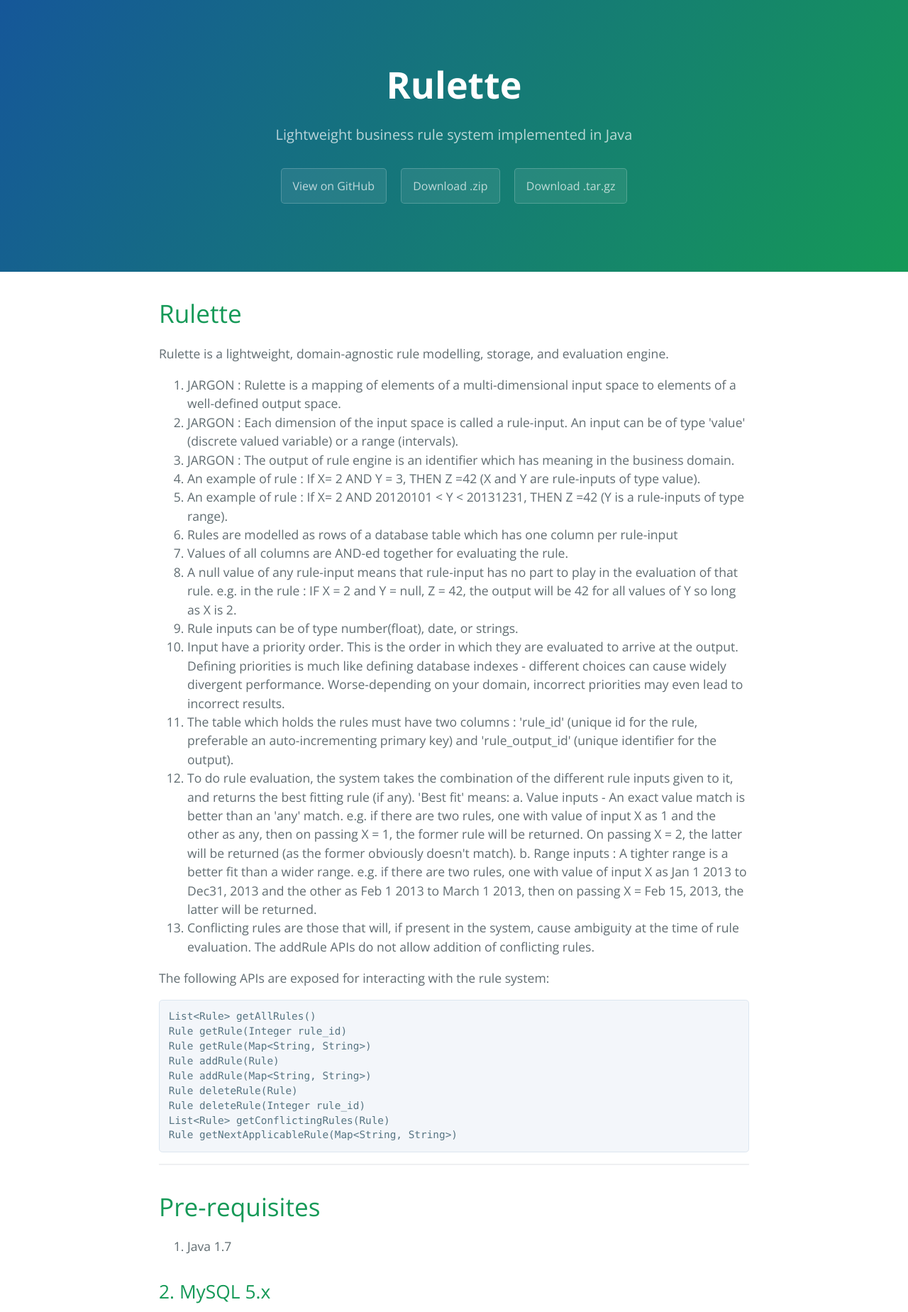
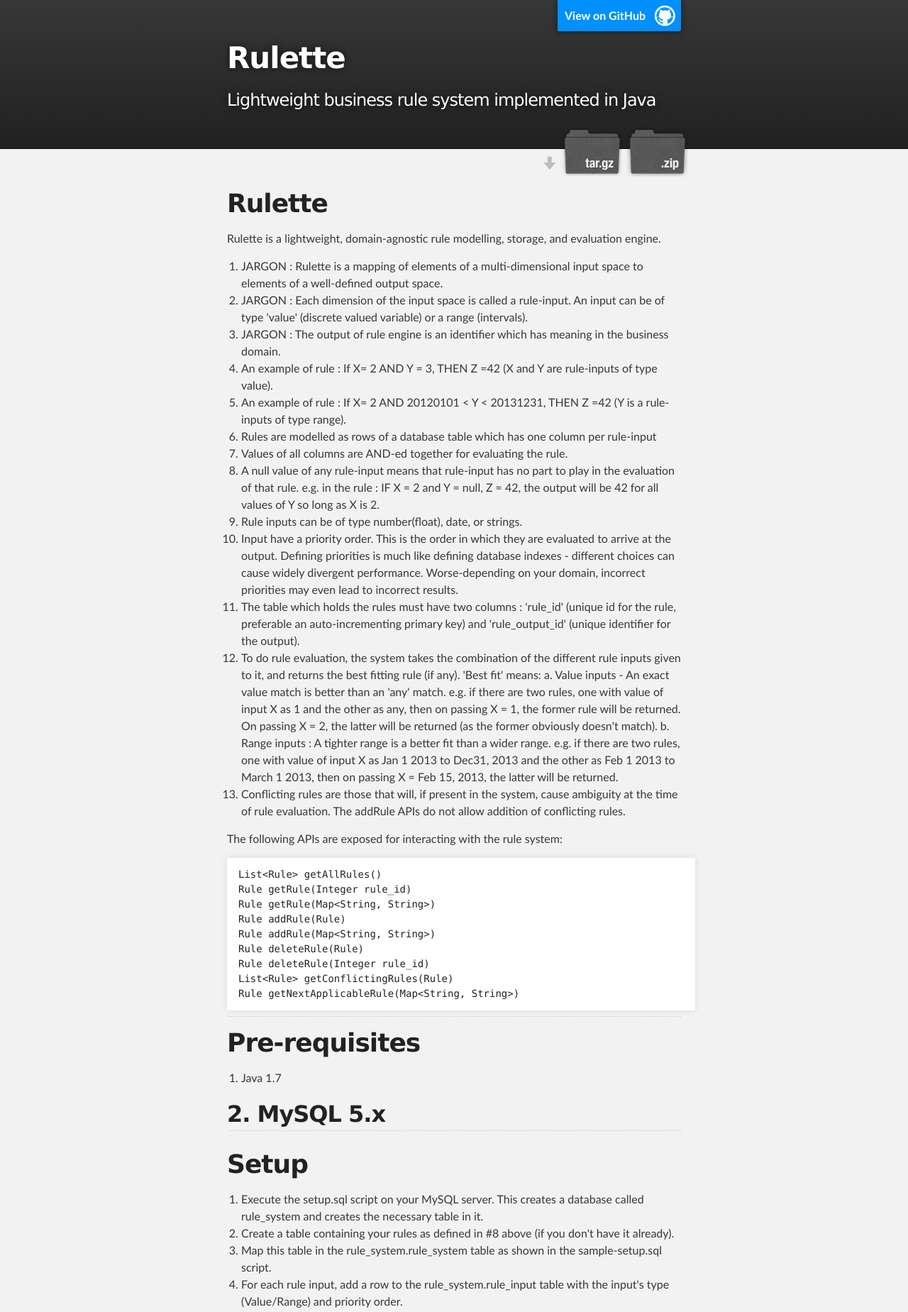
Before and after one commit to kislayverma/Rulette, a plain HTML site: page index.html in a window 1280 px wide. Shown: the top 1849 px of the page at 71% size. Drawn offline with nearby package versions, Linux system fonts and the light colour scheme.

Commit message:
Create gh-pages branch via GitHub

```diff
--- a/index.html
+++ b/index.html
@@ -1,25 +1,37 @@
 <!DOCTYPE html>
-<html lang="en-us">
+<html>
+
   <head>
-    <meta charset="UTF-8">
-    <title>Rulette by kislayverma</title>
-    <meta name="viewport" content="width=device-width, initial-scale=1">
-    <link rel="stylesheet" type="text/css" href="stylesheets/normalize.css" media="screen">
-    <link href='https://fonts.googleapis.com/css?family=Open+Sans:400,700' rel='stylesheet' type='text/css'>
-    <link rel="stylesheet" type="text/css" href="stylesheets/stylesheet.css" media="screen">
-    <link rel="stylesheet" type="text/css" href="stylesheets/github-light.css" media="screen">
+    <meta charset='utf-8'>
+    <meta http-equiv="X-UA-Compatible" content="chrome=1">
+    <meta name="description" content="Rulette : Lightweight business rule system implemented in Java">
+
+    <link rel="stylesheet" type="text/css" media="screen" href="stylesheets/stylesheet.css">
+
+    <title>Rulette</title>
   </head>
+
   <body>
-    <section class="page-header">
-      <h1 class="project-name">Rulette</h1>
-      <h2 class="project-tagline">Lightweight business rule system implemented in Java</h2>
-      <a href="https://github.com/kislayverma/Rulette" class="btn">View on GitHub</a>
-      <a href="https://github.com/kislayverma/Rulette/zipball/master" class="btn">Download .zip</a>
-      <a href="https://github.com/kislayverma/Rulette/tarball/master" class="btn">Download .tar.gz</a>
-    </section>
 
-    <section class="main-content">
-      <h1>
+    <!-- HEADER -->
+    <div id="header_wrap" class="outer">
+        <header class="inner">
+          <a id="forkme_banner" href="https://github.com/kislayverma/Rulette">View on GitHub</a>
+
+          <h1 id="project_title">Rulette</h1>
+          <h2 id="project_tagline">Lightweight business rule system implemented in Java</h2>
+
+            <section id="downloads">
+              <a class="zip_download_link" href="https://github.com/kislayverma/Rulette/zipball/master">Download this project as a .zip file</a>
+              <a class="tar_download_link" href="https://github.com/kislayverma/Rulette/tarball/master">Download this project as a tar.gz file</a>
+            </section>
+        </header>
+    </div>
+
+    <!-- MAIN CONTENT -->
+    <div id="main_content_wrap" class="outer">
+      <section id="main_content" class="inner">
+        <h1>
 <a id="rulette" class="anchor" href="#rulette" aria-hidden="true"><span aria-hidden="true" class="octicon octicon-link"></span></a>Rulette</h1>
 
 <p>Rulette is a lightweight, domain-agnostic rule modelling, storage, and evaluation engine.</p>
@@ -101,14 +113,17 @@
 <pre><code> RuleSystem rs = new RuleSystem(&lt;rule system name&gt;[, &lt;validator&gt;]);
  Rule r = rs.getRule(&lt;ruleid&gt;);
 </code></pre>
+      </section>
+    </div>
 
-      <footer class="site-footer">
-        <span class="site-footer-owner"><a href="https://github.com/kislayverma/Rulette">Rulette</a> is maintained by <a href="https://github.com/kislayverma">kislayverma</a>.</span>
+    <!-- FOOTER  -->
+    <div id="footer_wrap" class="outer">
+      <footer class="inner">
+        <p class="copyright">Rulette maintained by <a href="https://github.com/kislayverma">kislayverma</a></p>
+        <p>Published with <a href="https://pages.github.com">GitHub Pages</a></p>
+      </footer>
+    </div>
 
-        <span class="site-footer-credits">This page was generated by <a href="https://pages.github.com">GitHub Pages</a> using the <a href="https://github.com/jasonlong/cayman-theme">Cayman theme</a> by <a href="https://twitter.com/jasonlong">Jason Long</a>.</span>
-      </footer>
-
-    </section>
 
 
   </body>
--- /dev/null
+++ b/javascripts/main.js
@@ -0,0 +1 @@
+console.log('This would be the main JS file.');
--- a/stylesheets/stylesheet.css
+++ b/stylesheets/stylesheet.css
@@ -1,245 +1,425 @@
-* {
-  box-sizing: border-box; }
+/*******************************************************************************
+Slate Theme for GitHub Pages
+by Jason Costello, @jsncostello
+*******************************************************************************/
+
+@import url(github-light.css);
+
+/*******************************************************************************
+MeyerWeb Reset
+*******************************************************************************/
+
+html, body, div, span, applet, object, iframe,
+h1, h2, h3, h4, h5, h6, p, blockquote, pre,
+a, abbr, acronym, address, big, cite, code,
+del, dfn, em, img, ins, kbd, q, s, samp,
+small, strike, strong, sub, sup, tt, var,
+b, u, i, center,
+dl, dt, dd, ol, ul, li,
+fieldset, form, label, legend,
+table, caption, tbody, tfoot, thead, tr, th, td,
+article, aside, canvas, details, embed,
+figure, figcaption, footer, header, hgroup,
+menu, nav, output, ruby, section, summary,
+time, mark, audio, video {
+  margin: 0;
+  padding: 0;
+  border: 0;
+  font: inherit;
+  vertical-align: baseline;
+}
+
+/* HTML5 display-role reset for older browsers */
+article, aside, details, figcaption, figure,
+footer, header, hgroup, menu, nav, section {
+  display: block;
+}
+
+ol, ul {
+  list-style: none;
+}
+
+table {
+  border-collapse: collapse;
+  border-spacing: 0;
+}
+
+/*******************************************************************************
+Theme Styles
+*******************************************************************************/
 
 body {
-  padding: 0;
-  margin: 0;
-  font-family: "Open Sans", "Helvetica Neue", Helvetica, Arial, sans-serif;
+  box-sizing: border-box;
+  color:#373737;
+  background: #212121;
   font-size: 16px;
+  font-family: 'Myriad Pro', Calibri, Helvetica, Arial, sans-serif;
   line-height: 1.5;
-  color: #606c71; }
+  -webkit-font-smoothing: antialiased;
+}
+
+h1, h2, h3, h4, h5, h6 {
+  margin: 10px 0;
+  font-weight: 700;
+  color:#222222;
+  font-family: 'Lucida Grande', 'Calibri', Helvetica, Arial, sans-serif;
+  letter-spacing: -1px;
+}
+
+h1 {
+  font-size: 36px;
+  font-weight: 700;
+}
+
+h2 {
+  padding-bottom: 10px;
+  font-size: 32px;
+  background: url('../images/bg_hr.png') repeat-x bottom;
+}
+
+h3 {
+  font-size: 24px;
+}
+
+h4 {
+  font-size: 21px;
+}
+
+h5 {
+  font-size: 18px;
+}
+
+h6 {
+  font-size: 16px;
+}
+
+p {
+  margin: 10px 0 15px 0;
+}
+
+footer p {
+  color: #f2f2f2;
+}
 
 a {
-  color: #1e6bb8;
-  text-decoration: none; }
-  a:hover {
-    text-decoration: underline; }
+  text-decoration: none;
+  color: #007edf;
+  text-shadow: none;
 
-.btn {
-  display: inline-block;
-  margin-bottom: 1rem;
-  color: rgba(255, 255, 255, 0.7);
-  background-color: rgba(255, 255, 255, 0.08);
-  border-color: rgba(255, 255, 255, 0.2);
-  border-style: solid;
-  border-width: 1px;
-  border-radius: 0.3rem;
-  transition: color 0.2s, background-color 0.2s, border-color 0.2s; }
-  .btn + .btn {
-    margin-left: 1rem; }
+  transition: color 0.5s ease;
+  transition: text-shadow 0.5s ease;
+  -webkit-transition: color 0.5s ease;
+  -webkit-transition: text-shadow 0.5s ease;
+  -moz-transition: color 0.5s ease;
+  -moz-transition: text-shadow 0.5s ease;
+  -o-transition: color 0.5s ease;
+  -o-transition: text-shadow 0.5s ease;
+  -ms-transition: color 0.5s ease;
+  -ms-transition: text-shadow 0.5s ease;
+}
 
-.btn:hover {
-  color: rgba(255, 255, 255, 0.8);
-  text-decoration: none;
-  background-color: rgba(255, 255, 255, 0.2);
-  border-color: rgba(255, 255, 255, 0.3); }
+a:hover, a:focus {text-decoration: underline;}
 
-@media screen and (min-width: 64em) {
-  .btn {
-    padding: 0.75rem 1rem; } }
+footer a {
+  color: #F2F2F2;
+  text-decoration: underline;
+}
 
-@media screen and (min-width: 42em) and (max-width: 64em) {
-  .btn {
-    padding: 0.6rem 0.9rem;
-    font-size: 0.9rem; } }
+em {
+  font-style: italic;
+}
 
-@media screen and (max-width: 42em) {
-  .btn {
-    display: block;
-    width: 100%;
-    padding: 0.75rem;
-    font-size: 0.9rem; }
-    .btn + .btn {
-      margin-top: 1rem;
-      margin-left: 0; } }
+strong {
+  font-weight: bold;
+}
 
-.page-header {
+img {
+  position: relative;
+  margin: 0 auto;
+  max-width: 739px;
+  padding: 5px;
+  margin: 10px 0 10px 0;
+  border: 1px solid #ebebeb;
+
+  box-shadow: 0 0 5px #ebebeb;
+  -webkit-box-shadow: 0 0 5px #ebebeb;
+  -moz-box-shadow: 0 0 5px #ebebeb;
+  -o-box-shadow: 0 0 5px #ebebeb;
+  -ms-box-shadow: 0 0 5px #ebebeb;
+}
+
+p img {
+  display: inline;
+  margin: 0;
+  padding: 0;
+  vertical-align: middle;
+  text-align: center;
+  border: none;
+}
+
+pre, code {
+  width: 100%;
+  color: #222;
+  background-color: #fff;
+
+  font-family: Monaco, "Bitstream Vera Sans Mono", "Lucida Console", Terminal, monospace;
+  font-size: 14px;
+
+  border-radius: 2px;
+  -moz-border-radius: 2px;
+  -webkit-border-radius: 2px;
+}
+
+pre {
+  width: 100%;
+  padding: 10px;
+  box-shadow: 0 0 10px rgba(0,0,0,.1);
+  overflow: auto;
+}
+
+code {
+  padding: 3px;
+  margin: 0 3px;
+  box-shadow: 0 0 10px rgba(0,0,0,.1);
+}
+
+pre code {
+  display: block;
+  box-shadow: none;
+}
+
+blockquote {
+  color: #666;
+  margin-bottom: 20px;
+  padding: 0 0 0 20px;
+  border-left: 3px solid #bbb;
+}
+
+
+ul, ol, dl {
+  margin-bottom: 15px
+}
+
+ul {
+  list-style-position: inside;
+  list-style: disc;
+  padding-left: 20px;
+}
+
+ol {
+  list-style-position: inside;
+  list-style: decimal;
+  padding-left: 20px;
+}
+
+dl dt {
+  font-weight: bold;
+}
+
+dl dd {
+  padding-left: 20px;
+  font-style: italic;
+}
+
+dl p {
+  padding-left: 20px;
+  font-style: italic;
+}
+
+hr {
+  height: 1px;
+  margin-bottom: 5px;
+  border: none;
+  background: url('../images/bg_hr.png') repeat-x center;
+}
+
+table {
+  border: 1px solid #373737;
+  margin-bottom: 20px;
+  text-align: left;
+ }
+
+th {
+  font-family: 'Lucida Grande', 'Helvetica Neue', Helvetica, Arial, sans-serif;
+  padding: 10px;
+  background: #373737;
   color: #fff;
-  text-align: center;
-  background-color: #159957;
-  background-image: linear-gradient(120deg, #155799, #159957); }
+ }
 
-@media screen and (min-width: 64em) {
-  .page-header {
-    padding: 5rem 6rem; } }
+td {
+  padding: 10px;
+  border: 1px solid #373737;
+ }
 
-@media screen and (min-width: 42em) and (max-width: 64em) {
-  .page-header {
-    padding: 3rem 4rem; } }
+form {
+  background: #f2f2f2;
+  padding: 20px;
+}
 
-@media screen and (max-width: 42em) {
-  .page-header {
-    padding: 2rem 1rem; } }
+/*******************************************************************************
+Full-Width Styles
+*******************************************************************************/
 
-.project-name {
-  margin-top: 0;
-  margin-bottom: 0.1rem; }
+.outer {
+  width: 100%;
+}
 
-@media screen and (min-width: 64em) {
-  .project-name {
-    font-size: 3.25rem; } }
+.inner {
+  position: relative;
+  max-width: 640px;
+  padding: 20px 10px;
+  margin: 0 auto;
+}
 
-@media screen and (min-width: 42em) and (max-width: 64em) {
-  .project-name {
-    font-size: 2.25rem; } }
+#forkme_banner {
+  display: block;
+  position: absolute;
+  top:0;
+  right: 10px;
+  z-index: 10;
+  padding: 10px 50px 10px 10px;
+  color: #fff;
+  background: url('../images/blacktocat.png') #0090ff no-repeat 95% 50%;
+  font-weight: 700;
+  box-shadow: 0 0 10px rgba(0,0,0,.5);
+  border-bottom-left-radius: 2px;
+  border-bottom-right-radius: 2px;
+}
 
-@media screen and (max-width: 42em) {
-  .project-name {
-    font-size: 1.75rem; } }
+#header_wrap {
+  background: #212121;
+  background: -moz-linear-gradient(top, #373737, #212121);
+  background: -webkit-linear-gradient(top, #373737, #212121);
+  background: -ms-linear-gradient(top, #373737, #212121);
+  background: -o-linear-gradient(top, #373737, #212121);
+  background: linear-gradient(top, #373737, #212121);
+}
 
-.project-tagline {
-  margin-bottom: 2rem;
-  font-weight: normal;
-  opacity: 0.7; }
+#header_wrap .inner {
+  padding: 50px 10px 30px 10px;
+}
 
-@media screen and (min-width: 64em) {
-  .project-tagline {
-    font-size: 1.25rem; } }
+#project_title {
+  margin: 0;
+  color: #fff;
+  font-size: 42px;
+  font-weight: 700;
+  text-shadow: #111 0px 0px 10px;
+}
 
-@media screen and (min-width: 42em) and (max-width: 64em) {
-  .project-tagline {
-    font-size: 1.15rem; } }
+#project_tagline {
+  color: #fff;
+  font-size: 24px;
+  font-weight: 300;
+  background: none;
+  text-shadow: #111 0px 0px 10px;
+}
 
-@media screen and (max-width: 42em) {
-  .project-tagline {
-    font-size: 1rem; } }
+#downloads {
+  position: absolute;
+  width: 210px;
+  z-index: 10;
+  bottom: -40px;
+  right: 0;
+  height: 70px;
+  background: url('../images/icon_download.png') no-repeat 0% 90%;
+}
 
-.main-content :first-child {
-  margin-top: 0; }
-.main-content img {
-  max-width: 100%; }
-.main-content h1, .main-content h2, .main-content h3, .main-content h4, .main-content h5, .main-content h6 {
-  margin-top: 2rem;
-  margin-bottom: 1rem;
-  font-weight: normal;
-  color: #159957; }
-.main-content p {
-  margin-bottom: 1em; }
-.main-content code {
-  padding: 2px 4px;
-  font-family: Consolas, "Liberation Mono", Menlo, Courier, monospace;
-  font-size: 0.9rem;
-  color: #383e41;
-  background-color: #f3f6fa;
-  border-radius: 0.3rem; }
-.main-content pre {
-  padding: 0.8rem;
-  margin-top: 0;
-  margin-bottom: 1rem;
-  font: 1rem Consolas, "Liberation Mono", Menlo, Courier, monospace;
-  color: #567482;
-  word-wrap: normal;
-  background-color: #f3f6fa;
-  border: solid 1px #dce6f0;
-  border-radius: 0.3rem; }
-  .main-content pre > code {
-    padding: 0;
-    margin: 0;
-    font-size: 0.9rem;
-    color: #567482;
-    word-break: normal;
-    white-space: pre;
-    background: transparent;
-    border: 0; }
-.main-content .highlight {
-  margin-bottom: 1rem; }
-  .main-content .highlight pre {
-    margin-bottom: 0;
-    word-break: normal; }
-.main-content .highlight pre, .main-content pre {
-  padding: 0.8rem;
-  overflow: auto;
-  font-size: 0.9rem;
-  line-height: 1.45;
-  border-radius: 0.3rem; }
-.main-content pre code, .main-content pre tt {
-  display: inline;
-  max-width: initial;
-  padding: 0;
-  margin: 0;
-  overflow: initial;
-  line-height: inherit;
-  word-wrap: normal;
-  background-color: transparent;
-  border: 0; }
-  .main-content pre code:before, .main-content pre code:after, .main-content pre tt:before, .main-content pre tt:after {
-    content: normal; }
-.main-content ul, .main-content ol {
-  margin-top: 0; }
-.main-content blockquote {
-  padding: 0 1rem;
-  margin-left: 0;
-  color: #819198;
-  border-left: 0.3rem solid #dce6f0; }
-  .main-content blockquote > :first-child {
-    margin-top: 0; }
-  .main-content blockquote > :last-child {
-    margin-bottom: 0; }
-.main-content table {
+.zip_download_link {
   display: block;
-  width: 100%;
-  overflow: auto;
-  word-break: normal;
-  word-break: keep-all; }
-  .main-content table th {
-    font-weight: bold; }
-  .main-content table th, .main-content table td {
-    padding: 0.5rem 1rem;
-    border: 1px solid #e9ebec; }
-.main-content dl {
-  padding: 0; }
-  .main-content dl dt {
-    padding: 0;
-    margin-top: 1rem;
-    font-size: 1rem;
-    font-weight: bold; }
-  .main-content dl dd {
-    padding: 0;
-    margin-bottom: 1rem; }
-.main-content hr {
-  height: 2px;
-  padding: 0;
-  margin: 1rem 0;
-  background-color: #eff0f1;
-  border: 0; }
+  float: right;
+  width: 90px;
+  height:70px;
+  text-indent: -5000px;
+  overflow: hidden;
+  background: url(../images/sprite_download.png) no-repeat bottom left;
+}
 
-@media screen and (min-width: 64em) {
-  .main-content {
-    max-width: 64rem;
-    padding: 2rem 6rem;
-    margin: 0 auto;
-    font-size: 1.1rem; } }
+.tar_download_link {
+  display: block;
+  float: right;
+  width: 90px;
+  height:70px;
+  text-indent: -5000px;
+  overflow: hidden;
+  background: url(../images/sprite_download.png) no-repeat bottom right;
+  margin-left: 10px;
+}
 
-@media screen and (min-width: 42em) and (max-width: 64em) {
-  .main-content {
-    padding: 2rem 4rem;
-    font-size: 1.1rem; } }
+.zip_download_link:hover {
+  background: url(../images/sprite_download.png) no-repeat top left;
+}
 
-@media screen and (max-width: 42em) {
-  .main-content {
-    padding: 2rem 1rem;
-    font-size: 1rem; } }
+.tar_download_link:hover {
+  background: url(../images/sprite_download.png) no-repeat top right;
+}
 
-.site-footer {
-  padding-top: 2rem;
-  margin-top: 2rem;
-  border-top: solid 1px #eff0f1; }
+#main_content_wrap {
+  background: #f2f2f2;
+  border-top: 1px solid #111;
+  border-bottom: 1px solid #111;
+}
 
-.site-footer-owner {
-  display: block;
-  font-weight: bold; }
+#main_content {
+  padding-top: 40px;
+}
 
-.site-footer-credits {
-  color: #819198; }
+#footer_wrap {
+  background: #212121;
+}
 
-@media screen and (min-width: 64em) {
-  .site-footer {
-    font-size: 1rem; } }
 
-@media screen and (min-width: 42em) and (max-width: 64em) {
-  .site-footer {
-    font-size: 1rem; } }
 
-@media screen and (max-width: 42em) {
-  .site-footer {
-    font-size: 0.9rem; } }
+/*******************************************************************************
+Small Device Styles
+*******************************************************************************/
+
+@media screen and (max-width: 480px) {
+  body {
+    font-size:14px;
+  }
+
+  #downloads {
+    display: none;
+  }
+
+  .inner {
+    min-width: 320px;
+    max-width: 480px;
+  }
+
+  #project_title {
+  font-size: 32px;
+  }
+
+  h1 {
+    font-size: 28px;
+  }
+
+  h2 {
+    font-size: 24px;
+  }
+
+  h3 {
+    font-size: 21px;
+  }
+
+  h4 {
+    font-size: 18px;
+  }
+
+  h5 {
+    font-size: 14px;
+  }
+
+  h6 {
+    font-size: 12px;
+  }
+
+  code, pre {
+    min-width: 320px;
+    max-width: 480px;
+    font-size: 11px;
+  }
+
+}
```
Also changed, not shown: images/bg_hr.png (added), images/blacktocat.png (added), images/icon_download.png (added), images/sprite_download.png (added).
